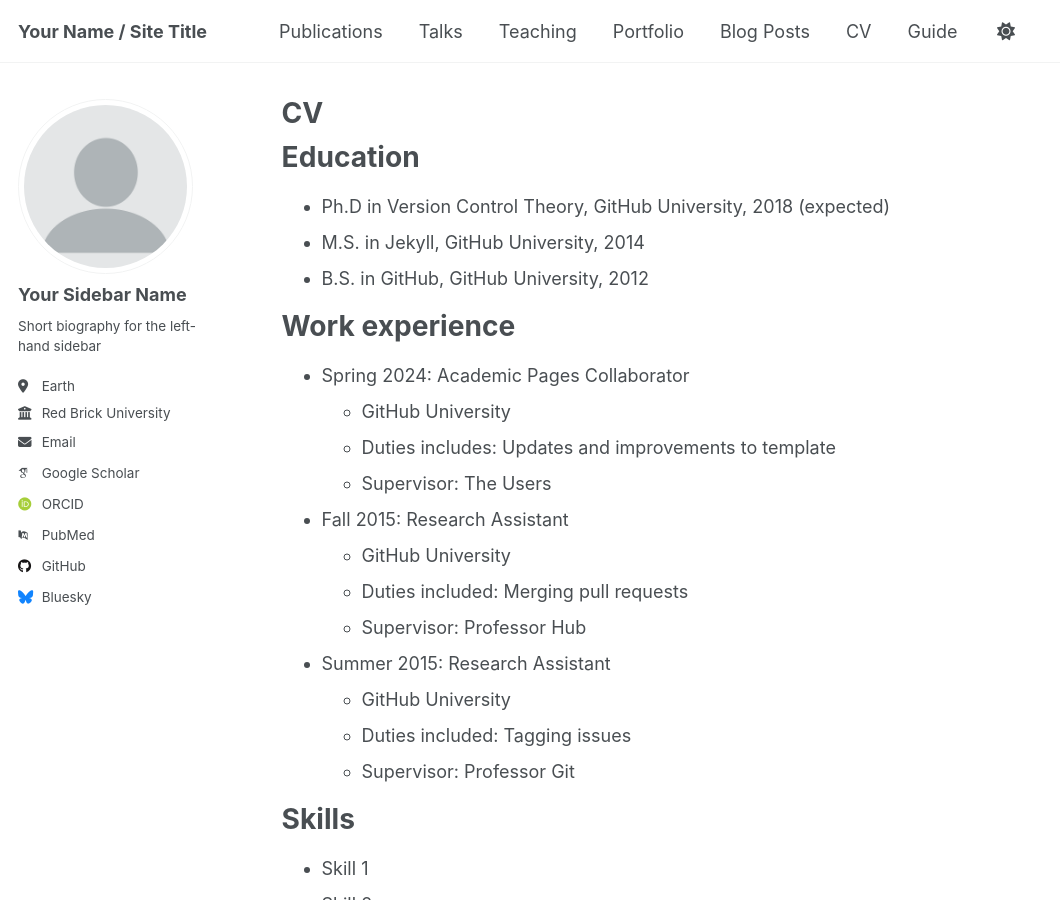
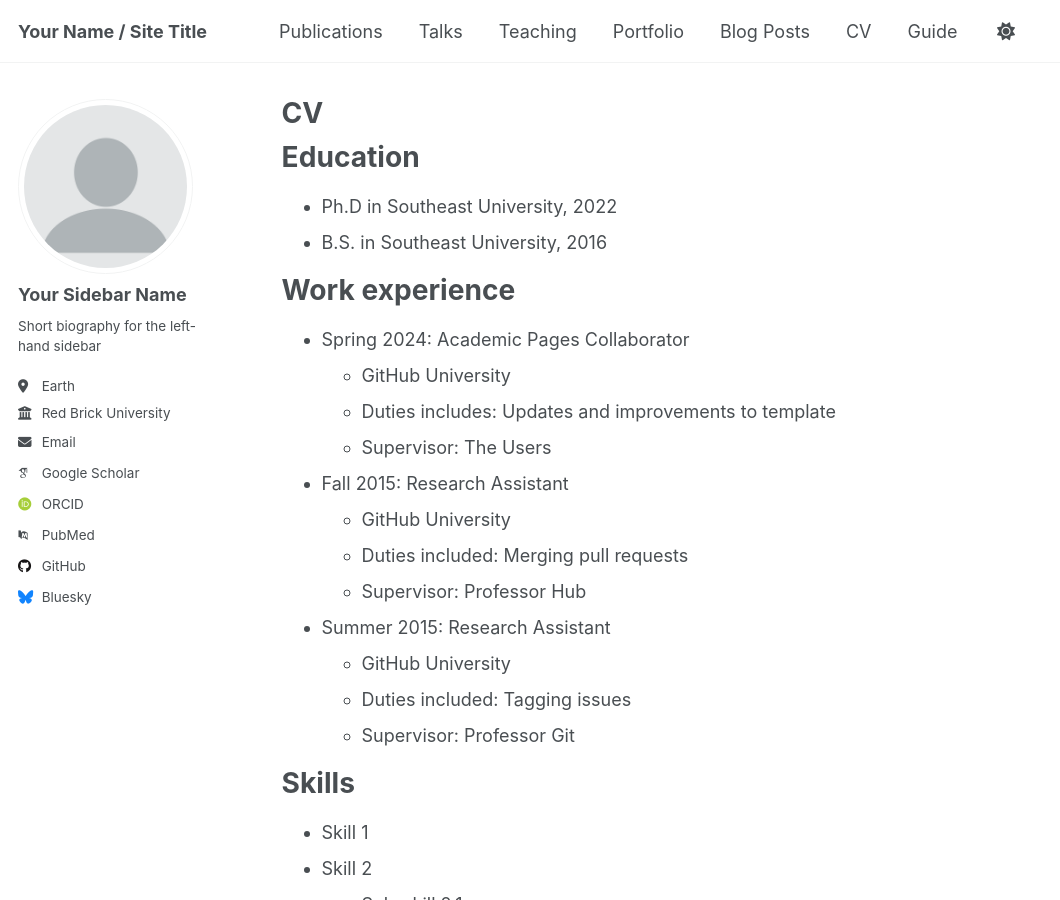
Before and after one commit to doushijihui/Chovy-Gong, a Jekyll site: the page built from _pages/cv.md, in a window 1280 px wide and 900 px high. Shown: the whole window, without its empty margins (0-1060 px from the left). Built offline with Jekyll 4.4.1, drawn with Linux system fonts in a browser that asks for light colours; some web fonts are replaced; a script that is not in the unit is left out.

Commit message:
Update cv.md

```diff
--- a/_pages/cv.md
+++ b/_pages/cv.md
@@ -11,9 +11,8 @@ redirect_from:
 
 Education
 ======
-* Ph.D in Version Control Theory, GitHub University, 2018 (expected)
-* M.S. in Jekyll, GitHub University, 2014
-* B.S. in GitHub, GitHub University, 2012
+* Ph.D in Southeast University, 2022
+* B.S. in Southeast University, 2016
 
 Work experience
 ======
```
